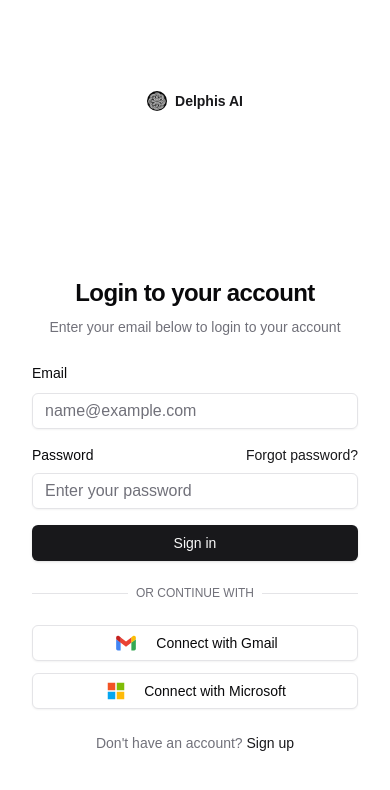
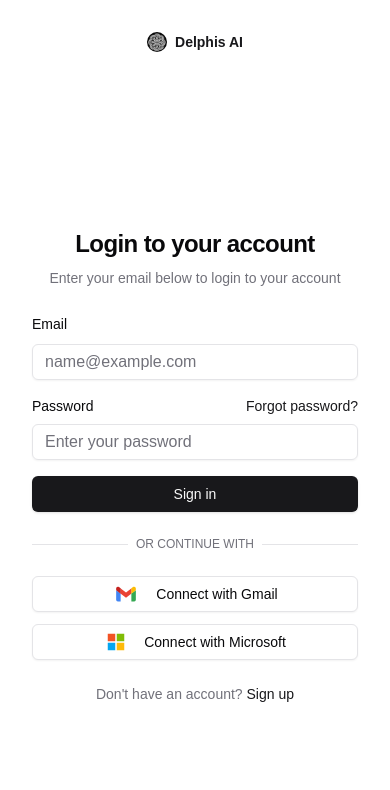
Before and after one commit to VerdantVibes/pdf-chatbot, a React (Vite) app: page /signin in a window 390 px wide. Shown: the top 790 px of the page. Built offline with nearby package versions, Linux system fonts and the light colour scheme; a web font is replaced by a local one.

Commit message:
refactor(SignIn): Adjust padding and minimum height for improved layout and responsiveness in SignIn component

```diff
--- a/src/pages/SignIn.tsx
+++ b/src/pages/SignIn.tsx
@@ -74,7 +74,7 @@ export function SignIn() {
       </div>
 
       {/* Mobile Logo */}
-      <div className="lg:hidden flex justify-center pt-8 mb-4">
+      <div className="lg:hidden flex justify-center pt-8 mb-8">
         <div className="flex items-center gap-2">
           <img
             src="/delphis.svg"
@@ -88,7 +88,7 @@ export function SignIn() {
       </div>
 
       {/* Left Column - Login Form */}
-      <div className="flex items-center justify-center p-8 bg-background">
+      <div className="flex items-center justify-center p-8 bg-background min-h-[calc(100vh-80px)] lg:min-h-0">
         <div className="w-full max-w-[400px] space-y-6">
           <div className="text-center">
             <h1 className="text-2xl font-bold tracking-tight">Login to your account</h1>
```
